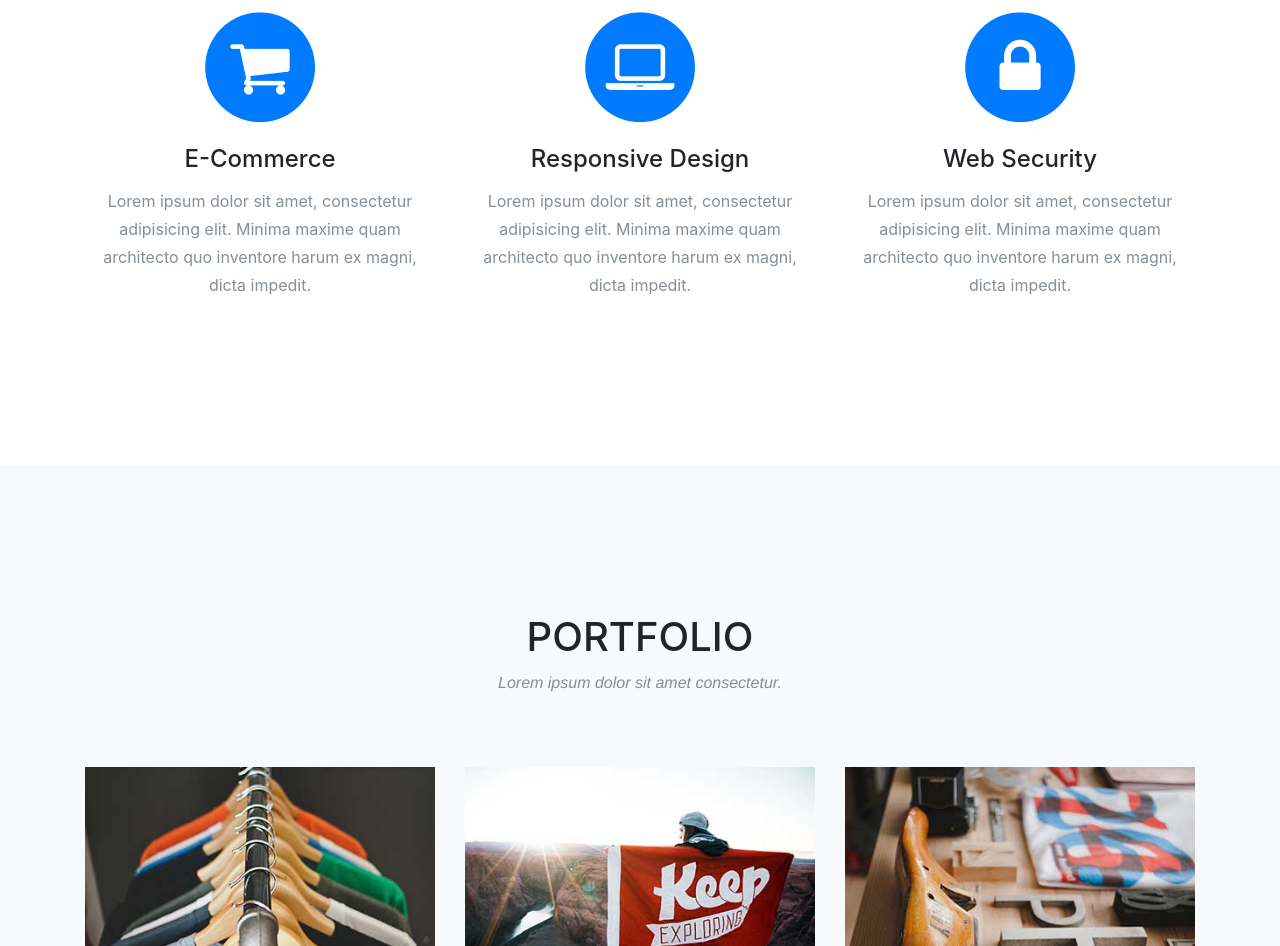
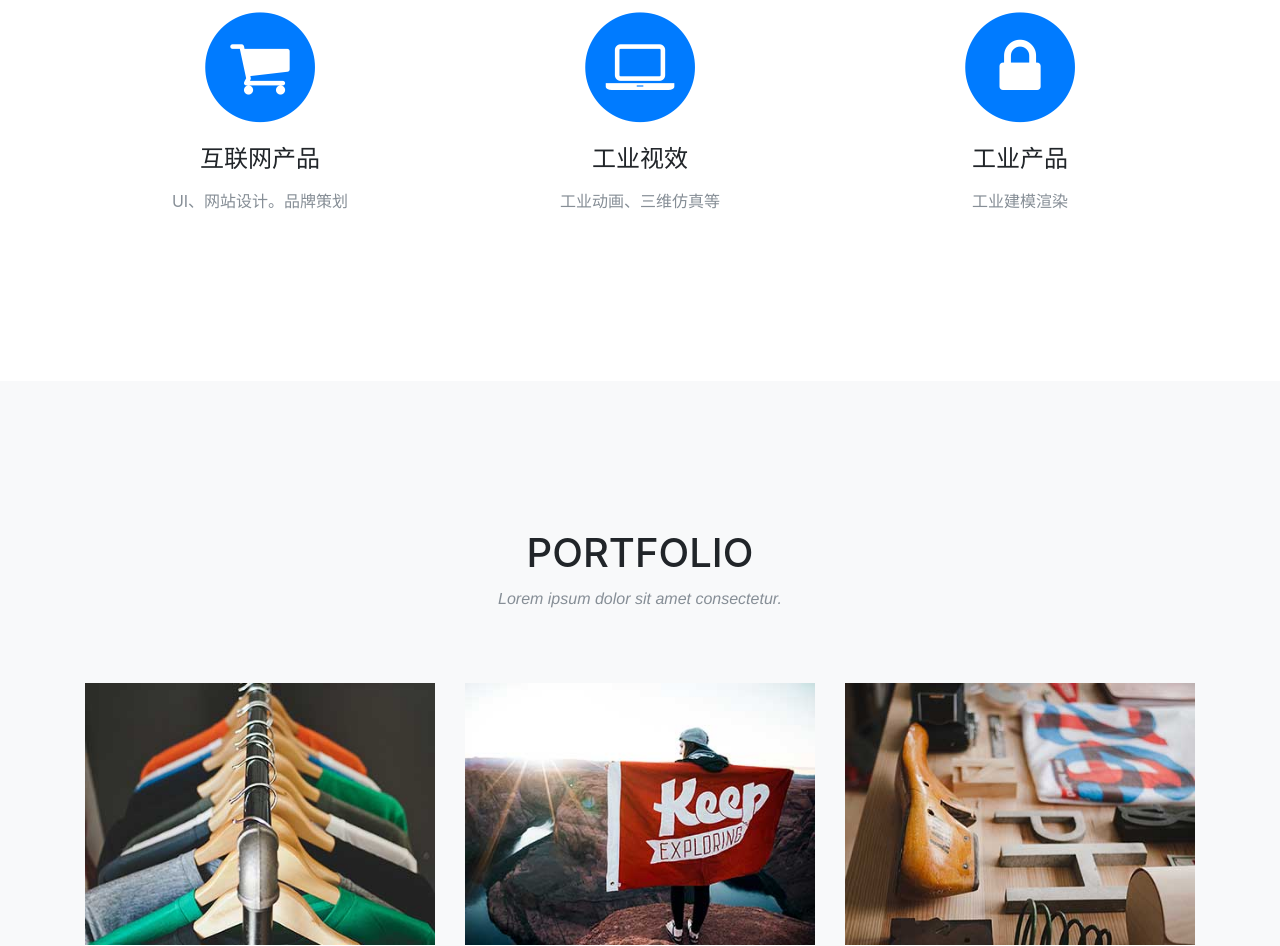
Before and after one commit to Eugene33/8-7design, a website with bundled scripts: page index.html in a window 1280 px wide. Shown: the part 1027-1973 px from the top of the page. Built offline with nearby package versions, Linux system fonts and the light colour scheme; a web font is replaced by a local one.

Commit message:
Update index.html

```diff
--- a/index.html
+++ b/index.html
@@ -83,24 +83,24 @@
               <i class="fa fa-circle fa-stack-2x text-primary"></i>
               <i class="fa fa-shopping-cart fa-stack-1x fa-inverse"></i>
             </span>
-            <h4 class="service-heading">E-Commerce</h4>
-            <p class="text-muted">Lorem ipsum dolor sit amet, consectetur adipisicing elit. Minima maxime quam architecto quo inventore harum ex magni, dicta impedit.</p>
+            <h4 class="service-heading">互联网产品</h4>
+            <p class="text-muted">UI、网站设计。品牌策划</p>
           </div>
           <div class="col-md-4">
             <span class="fa-stack fa-4x">
               <i class="fa fa-circle fa-stack-2x text-primary"></i>
               <i class="fa fa-laptop fa-stack-1x fa-inverse"></i>
             </span>
-            <h4 class="service-heading">Responsive Design</h4>
-            <p class="text-muted">Lorem ipsum dolor sit amet, consectetur adipisicing elit. Minima maxime quam architecto quo inventore harum ex magni, dicta impedit.</p>
+            <h4 class="service-heading">工业视效</h4>
+            <p class="text-muted">工业动画、三维仿真等</p>
           </div>
           <div class="col-md-4">
             <span class="fa-stack fa-4x">
               <i class="fa fa-circle fa-stack-2x text-primary"></i>
               <i class="fa fa-lock fa-stack-1x fa-inverse"></i>
             </span>
-            <h4 class="service-heading">Web Security</h4>
-            <p class="text-muted">Lorem ipsum dolor sit amet, consectetur adipisicing elit. Minima maxime quam architecto quo inventore harum ex magni, dicta impedit.</p>
+            <h4 class="service-heading">工业产品</h4>
+            <p class="text-muted">工业建模渲染</p>
           </div>
         </div>
       </div>
```
